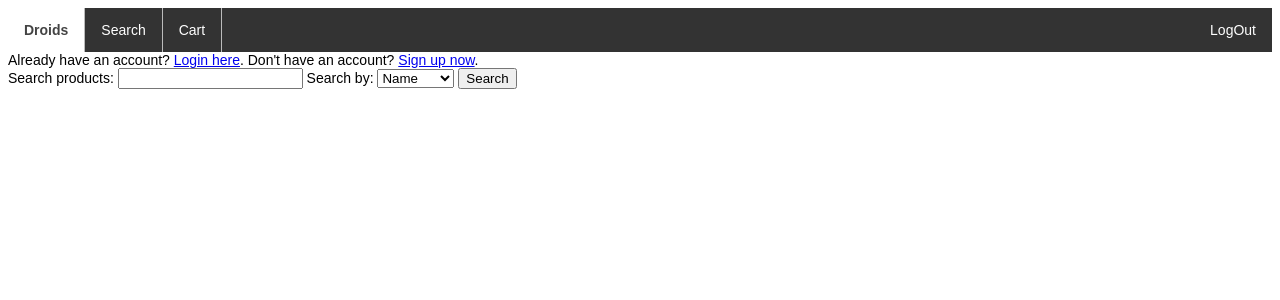
After one commit to Azukawa/php_rush00, a PHP site: page /landing_page.php in a window 1280 px wide. The commit adds this page. Shown: the top 300 px of the page. Run offline with PHP 8.4, Linux system fonts and the light colour scheme.

Commit message:
Updating with nav and admin.

```diff
--- a/delete_from_basket.php
+++ b/delete_from_basket.php
@@ -1,14 +1,14 @@
 <?php
 session_start();
 ////print_r($_POST['basket_item']);
-if ($_POST["submit"] === 'Delete from basket' && $_POST['basket_item'])
+/*if ($_POST["submit"] === 'Delete from basket' && $_POST['basket_item'])
 	{
 	echo "Basket item sent: <br />";
 	foreach ($_POST['basket_item'] as $elem)
 	{
 		echo "$elem<br />";
 	}
-}
+}*/
 echo "<p>You want to remove: ".$_POST['basket_item']." from your basket.</p><br />";
 /*foreach ($droid as $elem)
 {
@@ -23,7 +23,7 @@ echo "<p>You want to remove: ".$_POST['basket_item']." from your basket.</p><br
 
 echo "Attempting to remove ".print_r($_POST['basket_item'])."<br />";
 //unset($_SESSION['basket'][$_POST['basket_item']]);
-$_SESSION['basket']=array_diff($_SESSION['basket'],$_POST['basket_item']);
+$_SESSION['basket'] = array_diff($_SESSION['basket'],$_POST['basket_item']);
 
 echo "<p>Product(s) in basket after removing items:</p><br />";
 foreach ($_SESSION['basket'] as $elem)
--- /dev/null
+++ b/landing_page.php
@@ -0,0 +1,26 @@
+<!DOCTYPE html>
+<html>
+	<head>
+		<title>Jawa Junkyard & Droids</title>
+			<link rel="stylesheet" href="rush.css">
+	</head>
+	<body>
+		<ul>
+			<li><a class="active"  href="#droids">Droids</a></li>
+			<li><a href="#search">Search</a></li>
+			<li><a href="#cart">Cart</a></li>
+			<li style="float:right"><a href="#logout">LogOut</a></li>
+		</ul>
+		<span>Already have an account? <a href="login.php">Login here</a>.</span>
+		<span>Don't have an account? <a href="register.php">Sign up now</a>.</span>
+		<form action="search_product.php" method="POST">
+			Search products: <input type="text" name="search_terms" value="" />
+			Search by: <select name="search-by" id="search-by">
+				<option value="name">Name</option>
+				<option value="id">ID</option>
+				<option value="cat">Category</option>
+				<option value="price">Price</option>
+			  </select>
+			  <input type="submit" name="submit" value="Search" />
+		</form>
+</body></html>
--- a/login.php
+++ b/login.php
@@ -98,7 +98,7 @@ if($_SERVER["REQUEST_METHOD"] == "POST"){
 <body>
     <div>
         <h2>Login</h2>
-        <p>Please fill in your credentials to login.</p>
+        <p>Use your username and password to to log in.</p>
         <form action="<?php echo htmlspecialchars($_SERVER["PHP_SELF"]); ?>" method="post">
             <div <?php echo (!empty($username_err)) ? 'has-error' : ''; ?>>
                 <label>Username</label>
@@ -113,7 +113,7 @@ if($_SERVER["REQUEST_METHOD"] == "POST"){
             <div>
                 <input type="submit" value="Login">
             </div>
-            <p>Don't have an account? <a href="register.php">Sign up now</a>.</p>
+            <p>Don't have an account with us yet? <a href="register.php">Sign up now</a>!</p>
         </form>
     </div>
 </body>
--- a/welcome.php
+++ b/welcome.php
@@ -25,7 +25,7 @@ if(!isset($_SESSION["loggedin"]) || $_SESSION["loggedin"] !== true){
 	<li style="float:right"><a href="#logout">LogOut</a></li>
 </ul>
 <div>
-        <h1>Hi, <b><?php echo htmlspecialchars($_SESSION["username"]); ?></b>. Welcome to Jawa Junkyard.</h1>
+        <h1>Hi, <b><?php echo htmlspecialchars($_SESSION["username"]); ?></b>. Welcome to the Jawa Junkyard. These ARE the droids you're looking for!</h1>
 	</div>
 	<form action="search_product.php" method="POST">
 			Search products: <input type="text" name="search_terms" value="" />
```
